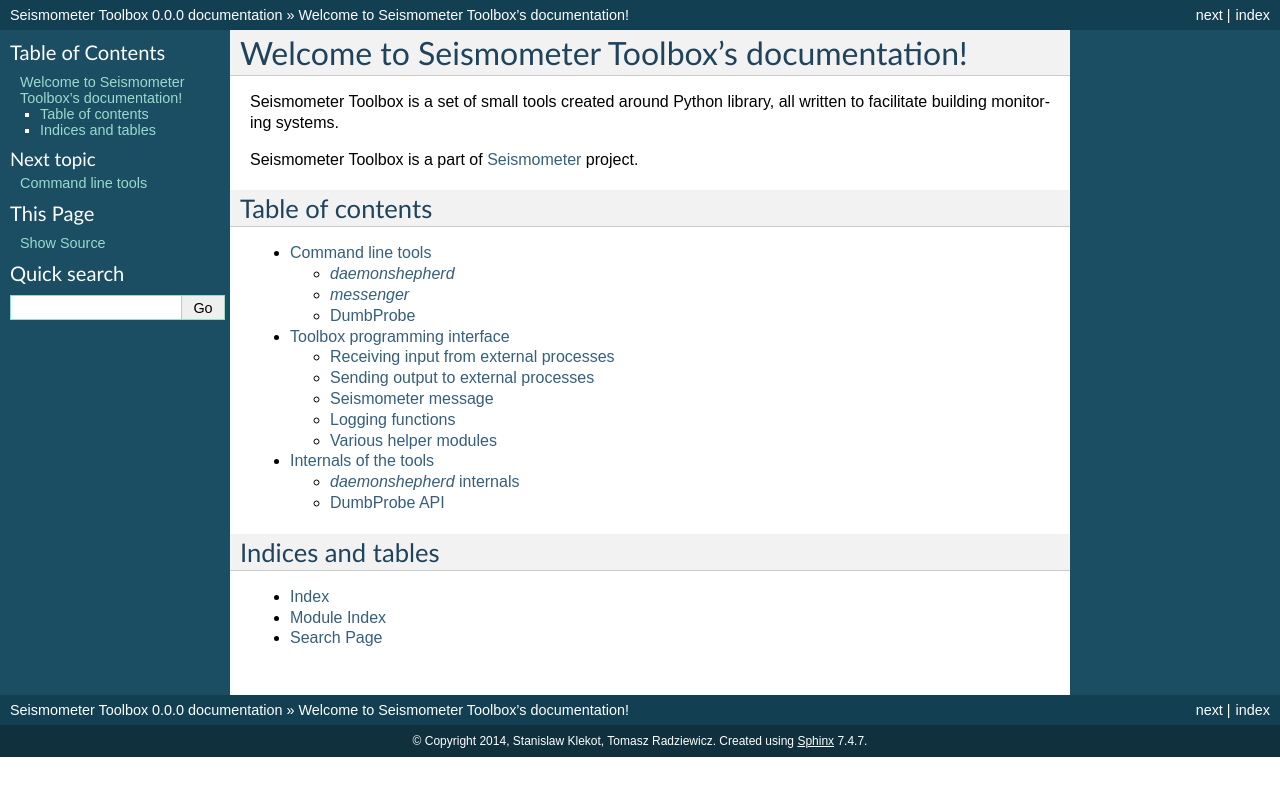
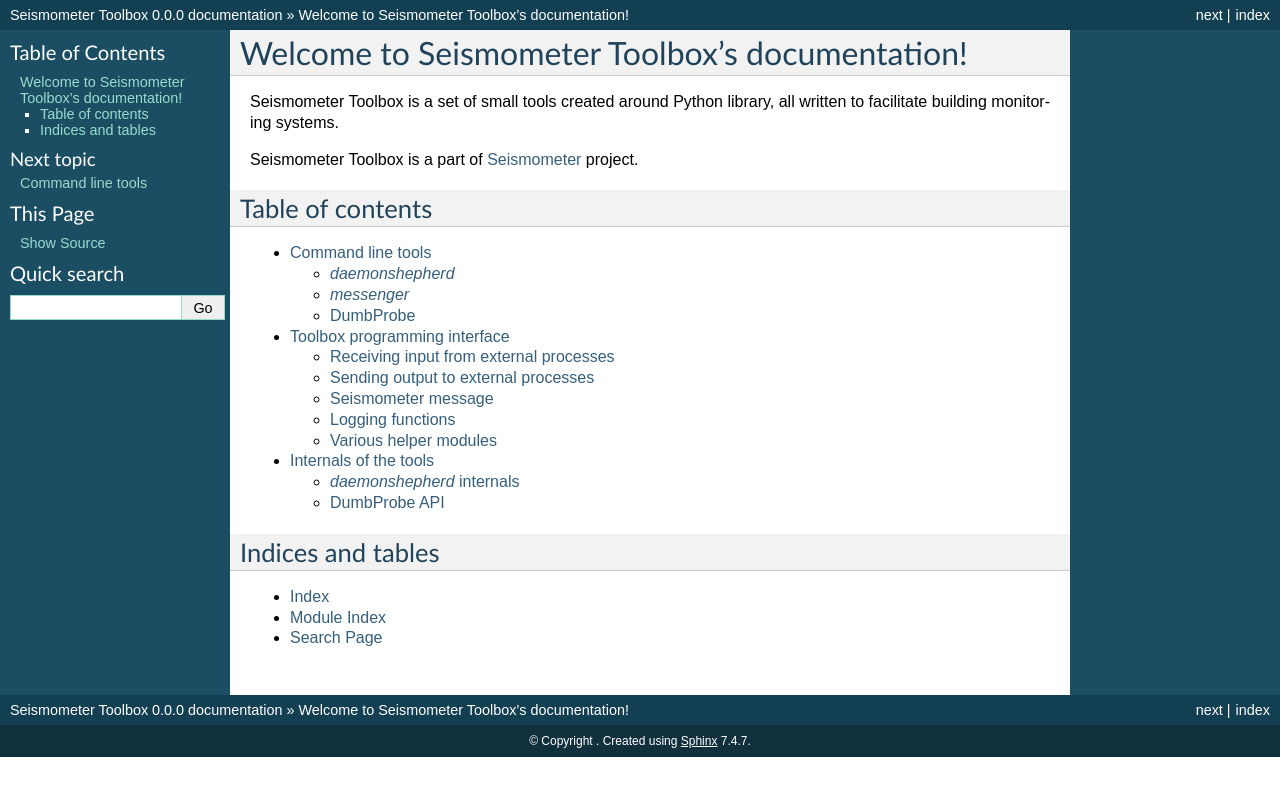
Before and after one commit to dozzie/seismometer-toolbox, a Sphinx documentation site: the page built from doc/index.rst, in a window 1280 px wide. Shown: the top 796 px of the page. Built offline with Sphinx 7.4.7, drawn with Linux system fonts in a browser that asks for light colours.

```diff
--- a/doc/conf.py
+++ b/doc/conf.py
@@ -39,7 +39,7 @@ master_doc = 'index'
 
 # General information about the project.
 project = u'Seismometer Toolbox'
-copyright = u'2014, Stanislaw Klekot, Tomasz Radziewicz'
+#copyright = u''
 
 # The version info for the project you're documenting, acts as replacement for
 # |version| and |release|, also used in various other places throughout the
@@ -90,9 +90,17 @@ modindex_common_prefix = ["seismometer."]
 
 # -- Options for HTML output ---------------------------------------------------
 
-# The theme to use for HTML and HTML Help pages.  Major themes that come with
-# Sphinx are currently 'default' and 'sphinxdoc'.
-html_theme = 'default'
+# The theme to use for HTML and HTML Help pages.  See the documentation for
+# a list of builtin themes.
+
+import sphinx
+def ver(v):
+    return [int(i) for i in v.split('.')]
+
+if ver(sphinx.__version__) >= ver('1.3'):
+    html_theme = 'classic'
+else:
+    html_theme = 'default'
 
 # Theme options are theme-specific and customize the look and feel of a theme
 # further.  For a list of options available for each theme, see the
@@ -172,10 +180,7 @@ htmlhelp_basename = 'SeismometerToolboxdoc'
 
 # Grouping the document tree into LaTeX files. List of tuples
 # (source start file, target name, title, author, documentclass [howto/manual]).
-latex_documents = [
-  ('index', 'SeismometerToolbox.tex', u'Seismometer Toolbox Documentation',
-   u'Stanislaw Klekot, Tomasz Radziewicz', 'manual'),
-]
+#latex_documents = []
 
 # The name of an image file (relative to this directory) to place at the top of
 # the title page.
@@ -199,3 +204,5 @@ autoclass_content = 'both'
 
 # Order of class members: "alphabetical" or "groupwise"
 #autodoc_member_order = 'alphabetical'
+
+# vim:ft=python
```
